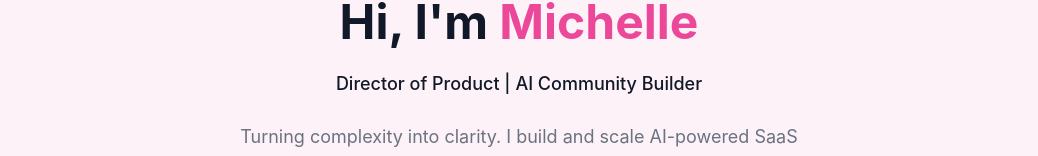
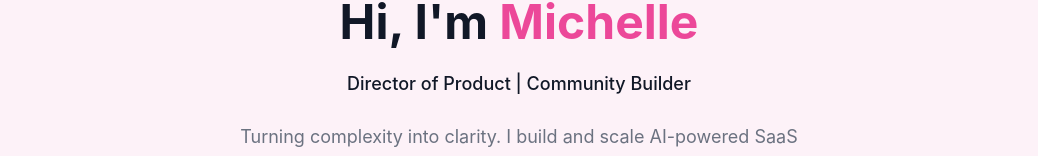
Before and after one commit to michpow/Claude-hello-world, a Next.js app: page / in a window 1280 px wide. Shown: the part 311-467 px from the top of the page, without its empty margins (121-1159 px from the left). Built offline with nearby package versions, Linux system fonts and the light colour scheme.

Commit message:
Shorten tagline to Community Builder
https://claude.ai/code/session_01WpdYvyEhqjTQjLmoq3cvbT

```diff
--- a/src/components/HeroSection.tsx
+++ b/src/components/HeroSection.tsx
@@ -15,7 +15,7 @@ export default function HeroSection() {
         </h1>
 
         <p className="text-lg font-medium text-heading">
-          Director of Product | AI Community Builder
+          Director of Product | Community Builder
         </p>
 
         <p className="max-w-xl text-lg leading-relaxed text-gray">
```
